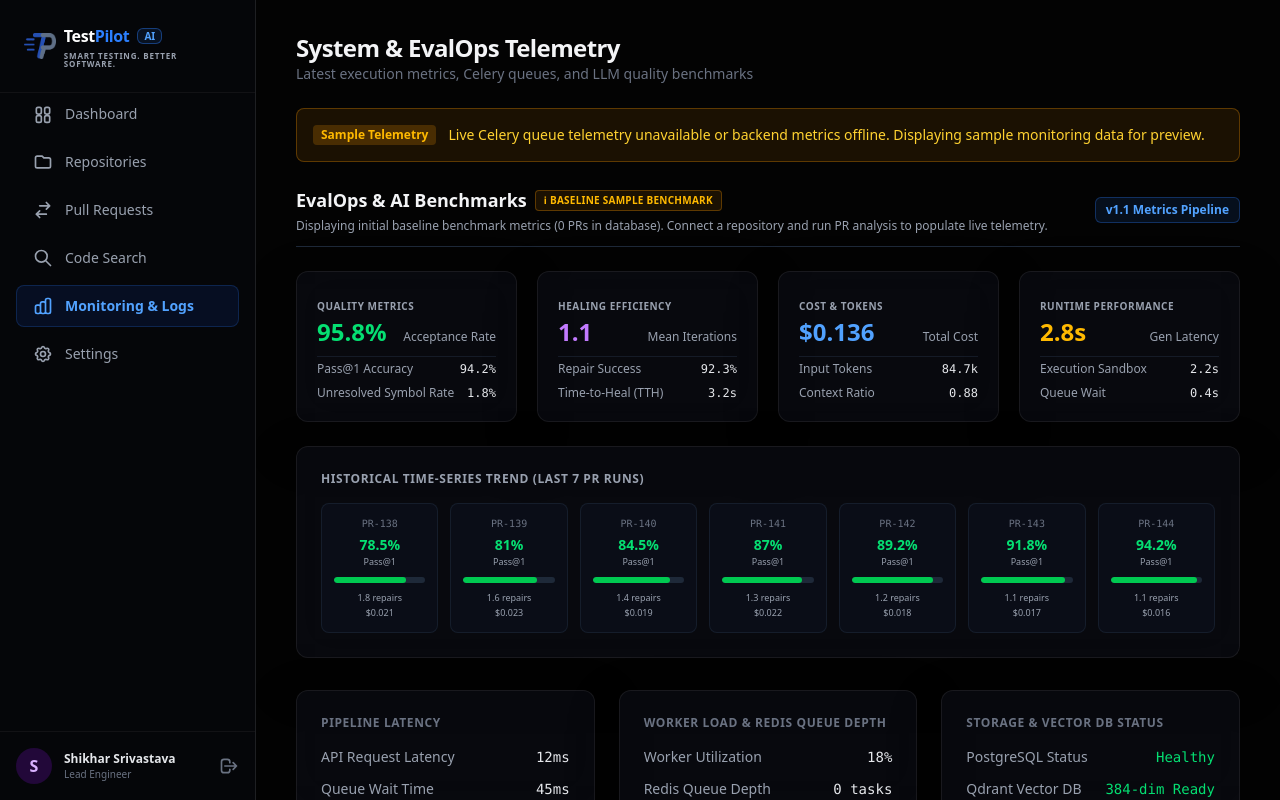
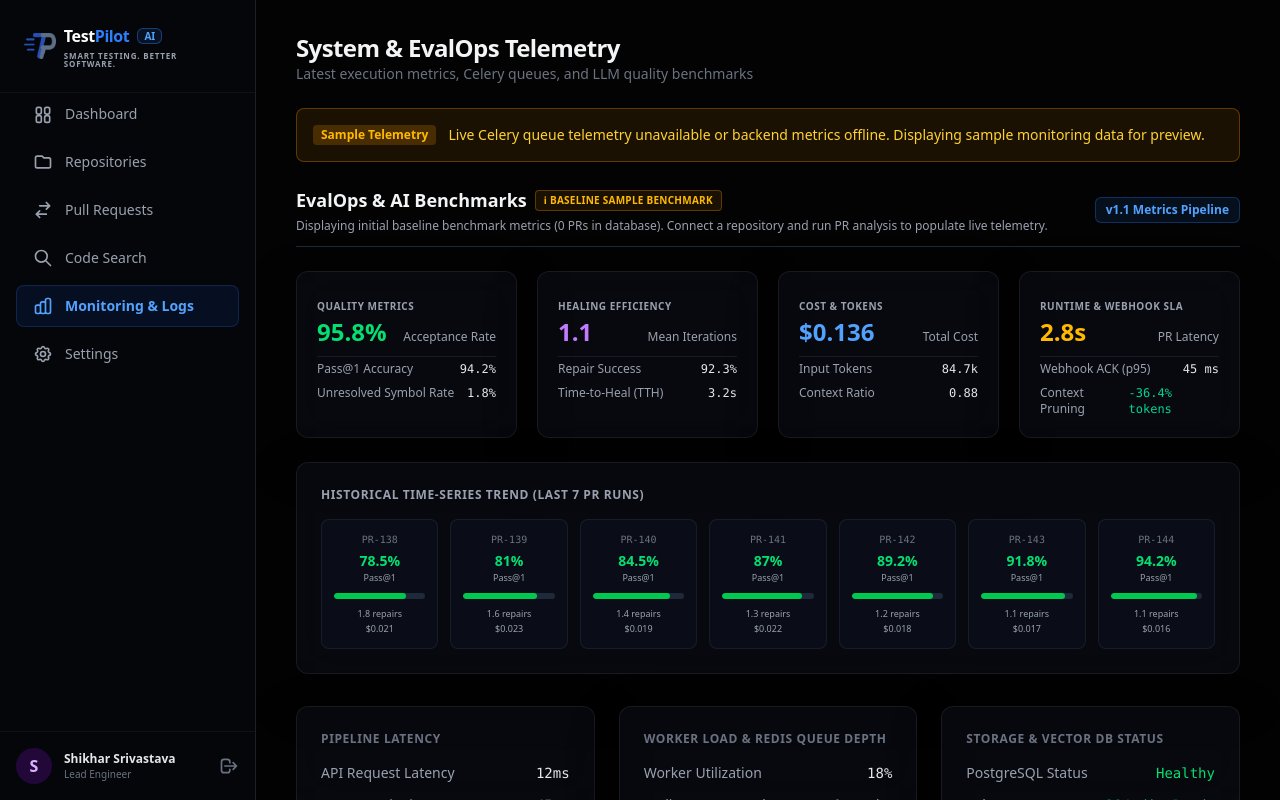
Before and after one commit to Shikhaar/TestPilot-AI, a Next.js app in the folder frontend/: page /monitoring in a window 1280 px wide. Built offline with nearby package versions, Linux system fonts and the light colour scheme; no server answers.

Commit message:
feat(ui): add V2 PR wall-clock latency, webhook SLA, and token reduction metrics cards to monitoring page

```diff
--- a/frontend/src/app/monitoring/page.tsx
+++ b/frontend/src/app/monitoring/page.tsx
@@ -185,18 +185,20 @@ export default function Monitoring() {
 
                   {/* Runtime */}
                   <div className="glass-panel p-5 space-y-2 border-l-2 border-l-amber-500">
-                    <span className="text-[10px] font-bold uppercase tracking-wider text-gray-400">Runtime Performance</span>
+                    <span className="text-[10px] font-bold uppercase tracking-wider text-gray-400">Runtime & Webhook SLA</span>
                     <div className="flex justify-between items-baseline">
-                      <span className="text-2xl font-extrabold text-amber-400">{evalops.avg_generation_latency_seconds}s</span>
-                      <span className="text-xs text-gray-400 font-medium">Gen Latency</span>
+                      <span className="text-2xl font-extrabold text-amber-400">
+                        {evalops.total_pr_analysis_latency_ms ? `${(evalops.total_pr_analysis_latency_ms / 1000).toFixed(1)}s` : `${evalops.avg_generation_latency_seconds}s`}
+                      </span>
+                      <span className="text-xs text-gray-400 font-medium">PR Latency</span>
                     </div>
                     <div className="text-xs text-gray-400 flex justify-between pt-1 border-t border-gray-800/60">
-                      <span>Execution Sandbox</span>
-                      <span className="font-mono text-gray-200">{evalops.avg_execution_latency_seconds}s</span>
+                      <span>Webhook ACK (p95)</span>
+                      <span className="font-mono text-gray-200">{evalops.webhook_acknowledgment_latency_ms || 45} ms</span>
                     </div>
                     <div className="text-xs text-gray-400 flex justify-between">
-                      <span>Queue Wait</span>
-                      <span className="font-mono text-gray-200">{evalops.avg_queue_wait_seconds}s</span>
+                      <span>Context Pruning</span>
+                      <span className="font-mono text-emerald-400">-{evalops.token_reduction_percent || 36.4}% tokens</span>
                     </div>
                   </div>
                 </div>
--- a/frontend/src/lib/api/evalops.ts
+++ b/frontend/src/lib/api/evalops.ts
@@ -26,6 +26,9 @@ export interface EvalOpsMetrics {
   total_output_tokens: number;
   estimated_usd_cost: number;
   prompt_vs_context_ratio: number;
+  total_pr_analysis_latency_ms?: number;
+  webhook_acknowledgment_latency_ms?: number;
+  token_reduction_percent?: number;
   avg_generation_latency_seconds: number;
   avg_execution_latency_seconds: number;
   avg_queue_wait_seconds: number;
```
